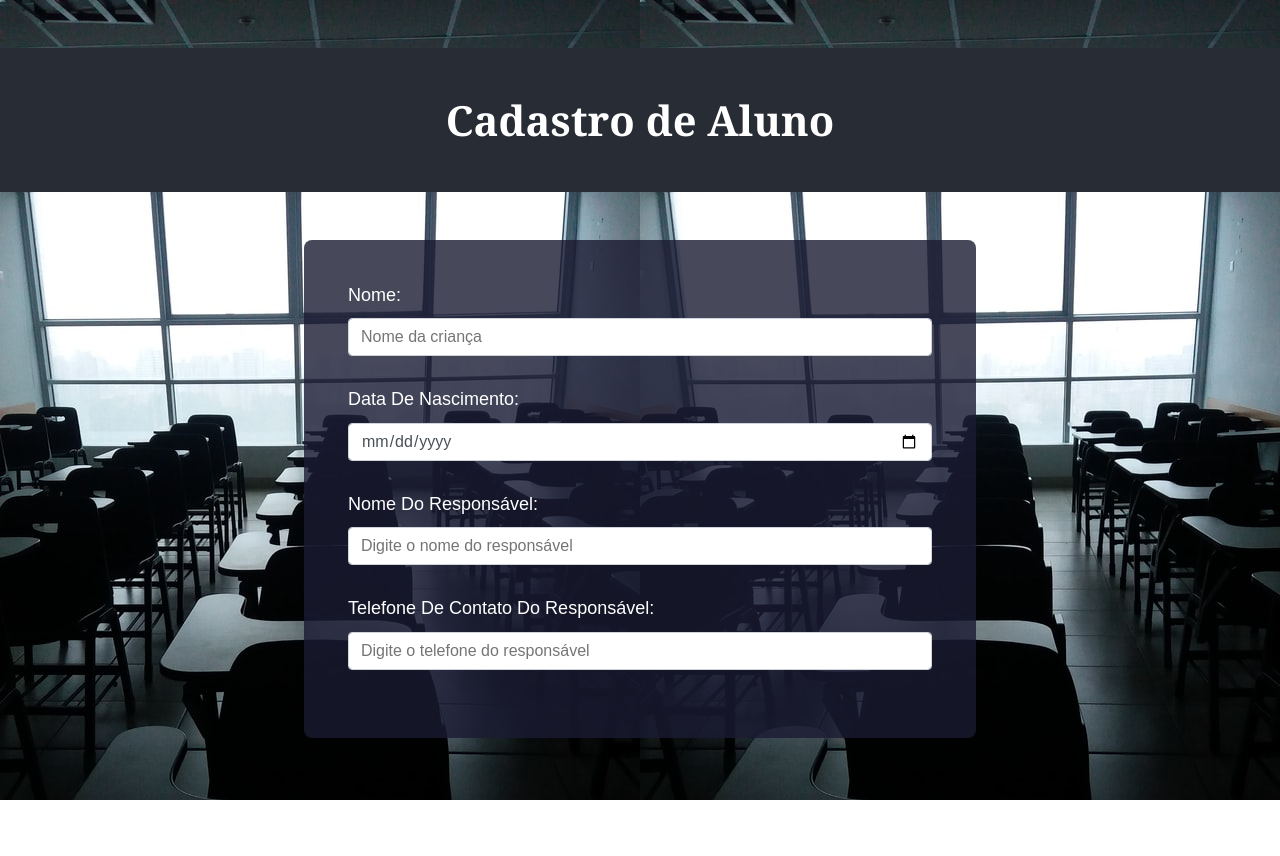
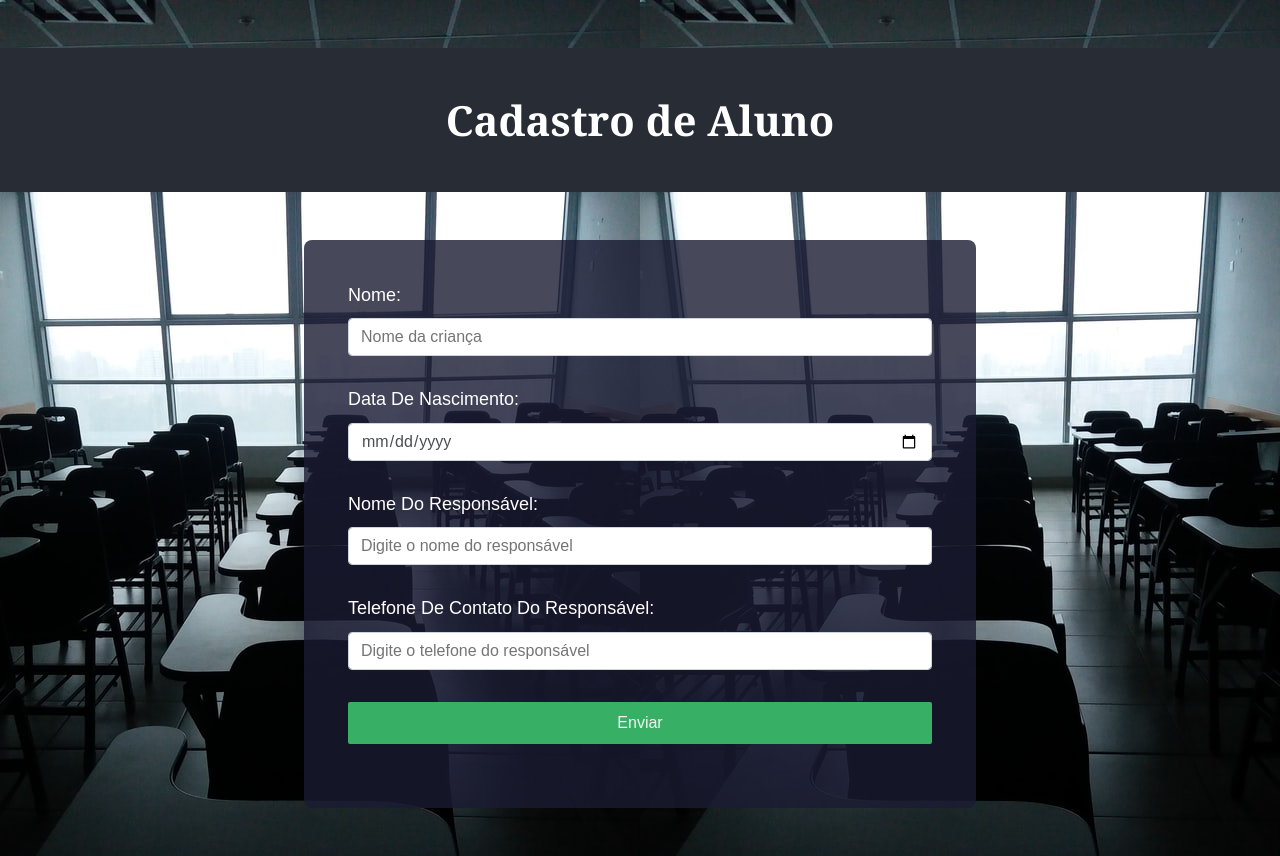
Before and after one commit to mrcomputer2018/cadastro_de_aluno, a React (Create React App) app: page / in a window 1280 px wide. Before the commit the page ends 800 px from the top, so only its background shows below. Built offline with nearby package versions, Linux system fonts and the light colour scheme.

Commit message:
criacao do botao

```diff
--- a/src/components/form/form.jsx
+++ b/src/components/form/form.jsx
@@ -26,9 +26,9 @@
                 </div>
 
 
-                {/* <div class="form-group">
+                <div class="form-group">
                     <button id="submit" className="submit-button" type="submit">Enviar</button>
-                </div> */}
+                </div>
             </form>
         );
     }
```
